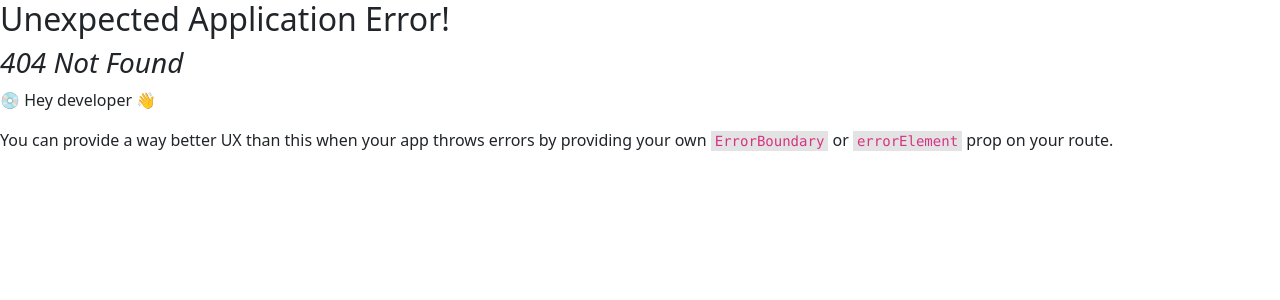
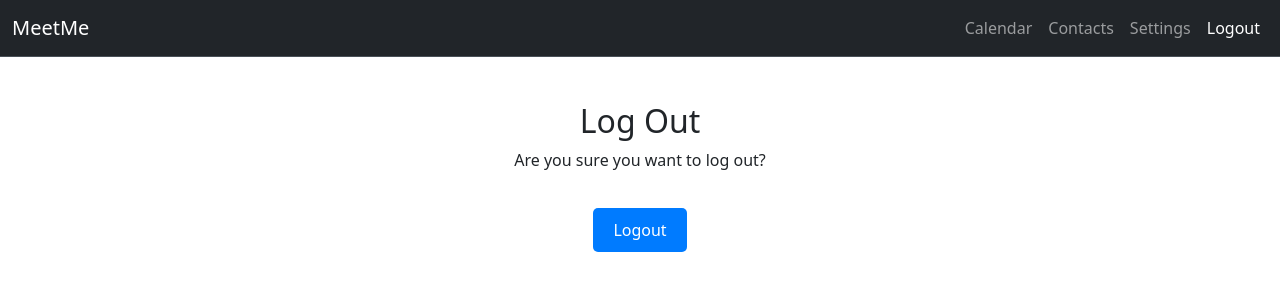
Before and after one commit to umbertogherardi/meetme-calendar, a React (Create React App) app in the folder frontend/meetme-app/: page /logout in a window 1280 px wide. Before the commit this address had no page. Shown: the top 300 px of the page. Built offline with nearby package versions, Linux system fonts and the light colour scheme.

Commit message:
Included component for Logout page to confirm if user really wants to logout

```diff
--- /dev/null
+++ b/frontend/meetme-app/src/Logout.css
@@ -0,0 +1,32 @@
+.logout-container {
+    display: flex;
+    flex-direction: column;
+    align-items: center;
+    justify-content: center;
+    height: 30vh;
+}
+
+.logout-container button {
+    margin-top: 5px;
+}
+
+.logout-container button {
+    margin-top: 20px;
+    padding: 10px 20px;
+    background-color: #007bff;
+    color: #fff;
+    border: none;
+    border-radius: 5px;
+    cursor: pointer;
+    transition: background-color 0.3s ease;
+}
+
+.logout-container button:hover {
+    background-color: #0056b3;
+}
+
+.logout-container button span {
+    display: inline-block;
+    vertical-align: middle;
+    line-height: normal;
+}
--- /dev/null
+++ b/frontend/meetme-app/src/components/Logout.js
@@ -0,0 +1,23 @@
+import React from 'react';
+import '../Logout.css';
+
+function Logout() {
+    // Function to handle logout
+    const handleLogout = () => {
+        const confirmLogout = window.confirm('Are you sure you want to logout?');
+        if (confirmLogout) {
+            sessionStorage.removeItem('isLoggedIn');
+            window.location.href = '/';
+        }
+    };
+
+    return (
+        <div className="logout-container">
+            <h2>Log Out</h2>
+            <p>Are you sure you want to log out?</p>
+            <button onClick={handleLogout}>Logout</button>
+        </div>
+    );
+}
+
+export default Logout;
```
Also changed, not shown: frontend/meetme-app/src/index.js (+6 -1 lines).
